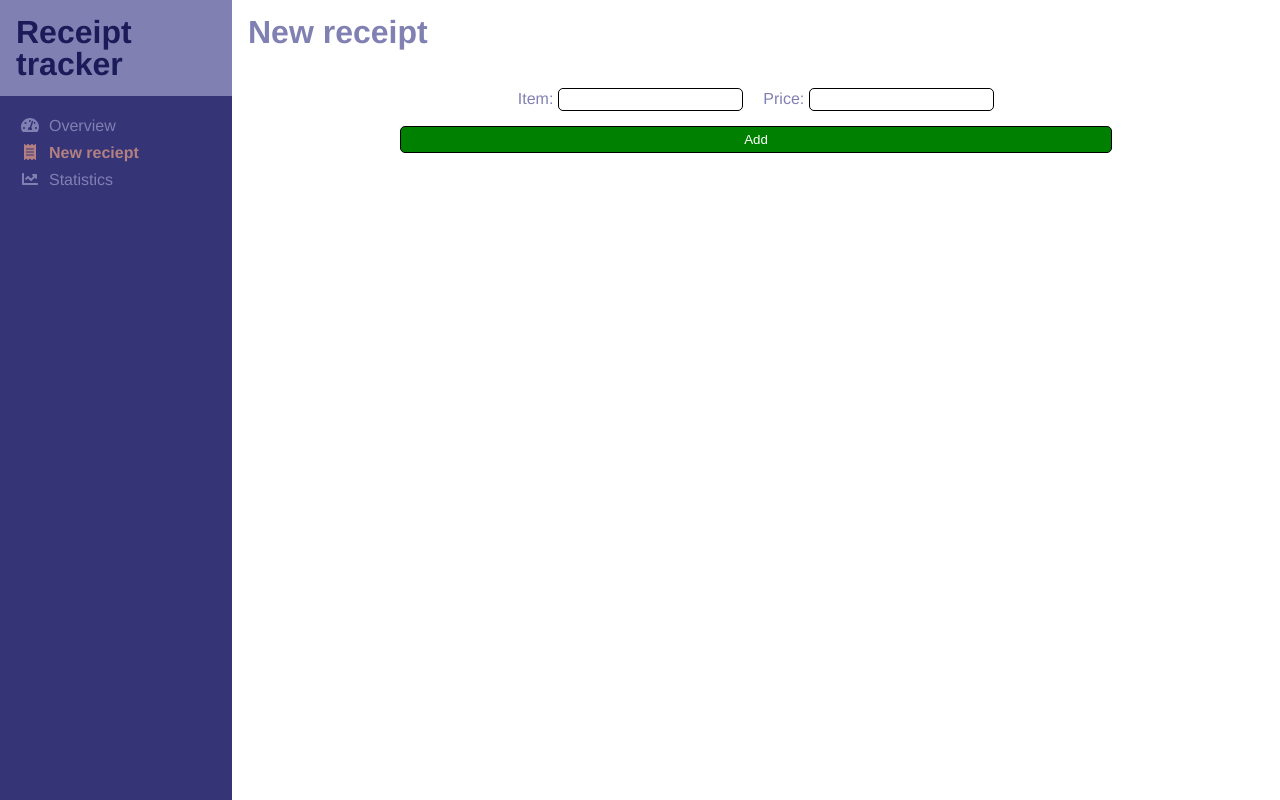
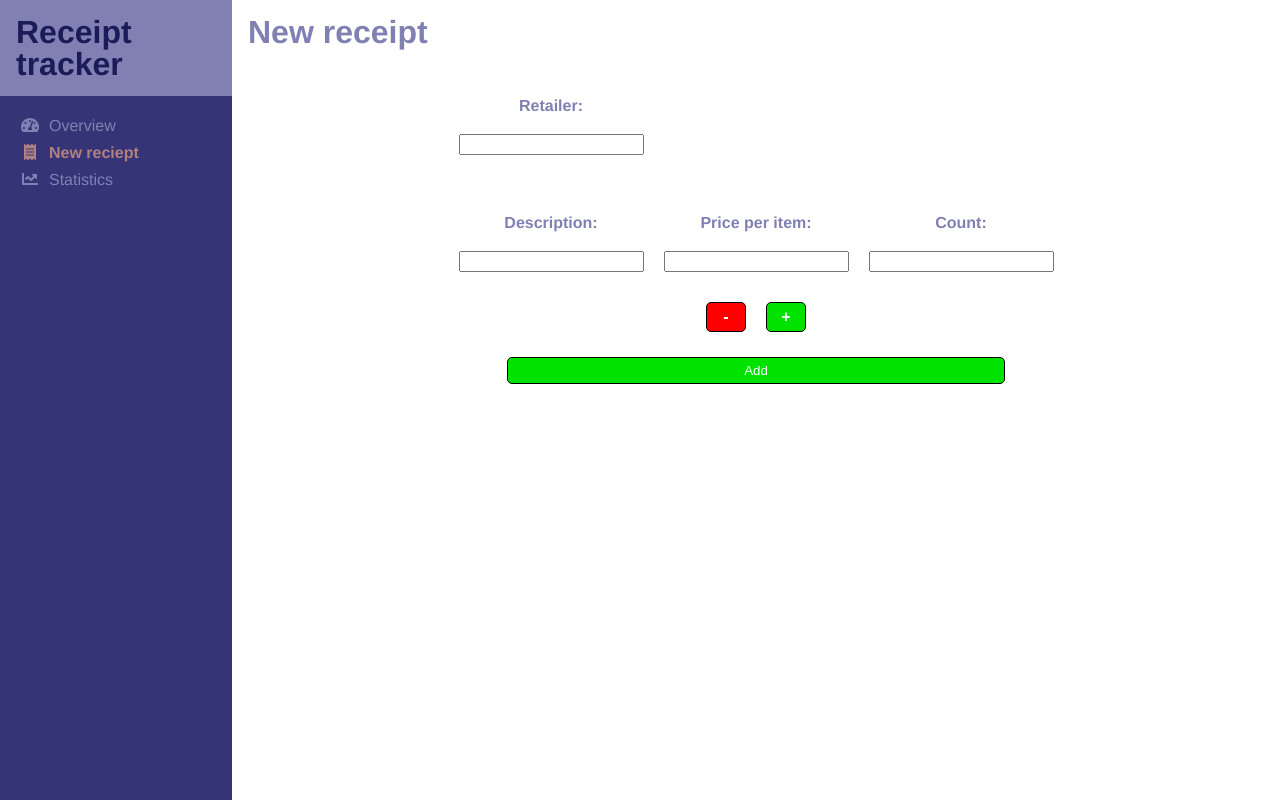
Before and after one commit to Emanjo/Receipt-tracker, a Vue app in the folder client/: page /new-receipt in a window 1280 px wide. Built offline with nearby package versions, Linux system fonts and the light colour scheme.

Commit message:
90% finished with the 'add new receipt'-form

```diff
--- a/client/src/components/NewReceipt.vue
+++ b/client/src/components/NewReceipt.vue
@@ -5,14 +5,30 @@
 
       <form action="post" class="form">
 
-        <div class="form__group">
-          <label for="item">Item:</label>
-          <input type="text" name="item" id="item">
+        <div class="form__group form__group--items">
+          <table>
+            <tr>
+              <th><label for="retailer">Retailer:</label></th>
+            </tr>
+            <tr>
+              <td><input class="margin-bottom" name="item" id="retailer"></td>
+            </tr>
+            <tr>
+              <th><label for="description">Description:</label></th>
+              <th><label for="price">Price per item:</label></th>
+              <th><label for="count">Count:</label></th>
+            </tr>
+            <tr v-for="input in tableRowInputs">
+              <td v-html="input.description"></td>
+              <td v-html="input.price"></td>
+              <td v-html="input.count"></td>
+            </tr>
+          </table>
         </div>
 
         <div class="form__group">
-          <label for="price">Price:</label>
-          <input type="text" name="price" id="price">
+          <button type="button" v-on:click="removeItem" class="form__button form__button--modifier form__button--minus">-</button>
+          <button type="button" v-on:click="addItem" class="form__button form__button--modifier form__button--plus">+</button>
         </div>
 
         <input class="form__button form__button--submit" type="submit" value="Add"/>
@@ -25,6 +41,26 @@
 
 <script>
   export default {
+    data() {
+      return {
+        tableRowInputs: [{description: '<input name="item">',
+                          price: '<input type="number">',
+                          count: '<input type="number">'}]
+      }
+    },
+    methods: {
+      addItem() {
+        this.tableRowInputs.push({description: '<input name="item">',
+                          price: '<input type="number">',
+                          count: '<input type="number">'});
+      },
+      removeItem() {
+        this.tableRowInputs.splice(-1,3);
+      }
+    },
+    mounted() {
+
+    }
 
   }
 </script>
@@ -36,20 +72,28 @@
   width: 70%;
   flex-wrap: wrap;
   margin: auto;
-  justify-content: center;
+  justify-content: space-around;
   margin-top: 40px;
 
-  input[type=text] {
-    border-radius: 5px;
-    border: 1px solid black;
-    padding: 3px;
-  }
+  &__group {
+    margin: 10px 0px;
+    width: 40%;
+    display: flex;
+    flex-wrap: wrap;
+    justify-content: center;
 
-  &__group {
-    margin: 0 10px;
-    label {
-      margin-right: 5px;
+    &--items {
+      width: 100%;
+      label {
+        display: block;
+        margin-bottom: 10px;
+      }
+      td {
+        padding: 10px;
+        text-align: center;
+      }
     }
+
   }
 
   &__button {
@@ -60,11 +104,30 @@
     padding: 5px;
 
     &--submit {
-      background: green;
+      background: #00e300;
       color: white;
-      width: 150px;
-      flex-basis: 100%;
+      flex-basis: 70%;
     }
+
+    &--modifier {
+      width: 40px;
+      margin: 0 10px;
+      color: white;
+      font-weight: bold;
+      font-size: 16px;
+    }
+
+    &--minus {
+      background: red;
+    }
+
+    &--plus {
+      background: #00e300;
+    }
+  }
+
+  .margin-bottom {
+    margin-bottom: 50px;
   }
 
 }
```
Also changed, not shown: client/src/main.js (line endings or trailing spaces).
